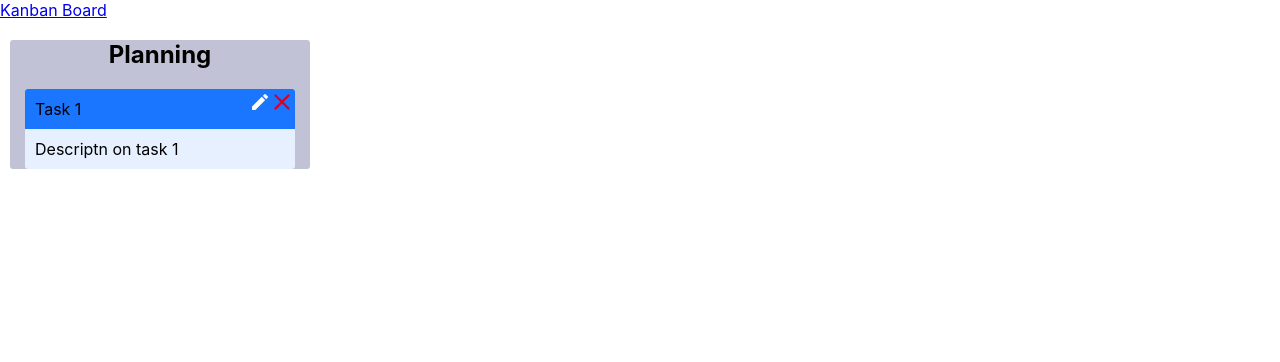
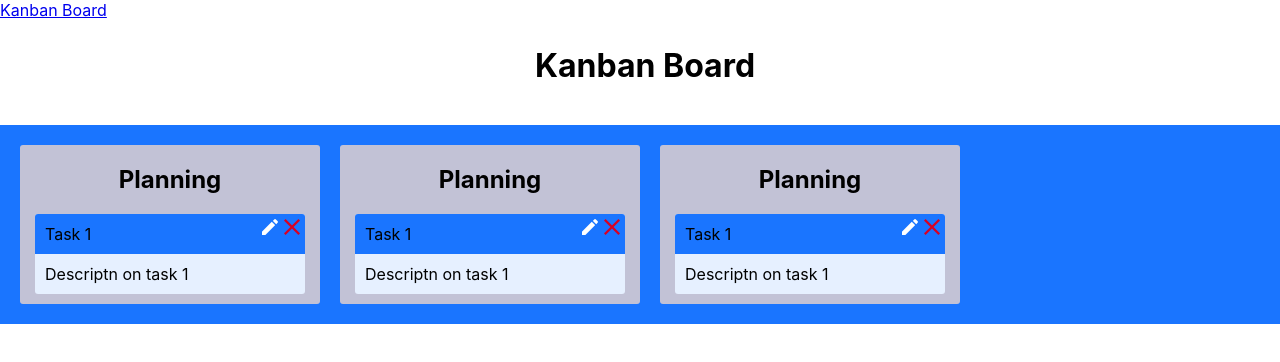
Before and after one commit to aadesh-agarwal8888/kanban-frontend, a React (Create React App) app: page /home in a window 1280 px wide. Shown: the top 362 px of the page. Built offline with nearby package versions, Linux system fonts and the light colour scheme.

Commit message:
Board Created and multiple lanes added

```diff
--- a/src/compnents/board/board.component.jsx
+++ b/src/compnents/board/board.component.jsx
@@ -0,0 +1,33 @@
+import React from 'react';
+import Lane from './lane/lane.component';
+import './board.styles.scss'
+
+class Board extends React.Component{
+
+    constructor(props) {
+        super(props);
+        this.state = {
+            title: "Kanban Board"
+        }
+    }
+
+    render() {
+        return(
+            <div className='board'>
+              <div className='header'>
+                <h1>{this.state.title}</h1>
+              </div>
+              <div className='content'>
+                <div className='lane-container'>
+                  <Lane />
+                  <Lane />
+                  <Lane />
+                </div>
+              </div>
+            </div>
+        )
+    }
+
+}
+
+export default Board;
--- /dev/null
+++ b/src/compnents/board/board.styles.scss
@@ -0,0 +1,23 @@
+.board {
+    display: flex;
+    flex-flow: column;
+    width: 100%;
+}
+
+.header {
+    padding: 5px;
+}
+
+.content {
+    flex: 1;
+    display: flex;
+    overflow-x: auto;
+    overflow-y: none;
+    background-color: #1a75ff;
+    padding: 10px;
+}
+
+.lane-container {
+    min-height: min-content;
+    display: flex;
+}
--- a/src/compnents/board/lane/lane.styles.scss
+++ b/src/compnents/board/lane/lane.styles.scss
@@ -4,5 +4,4 @@
     margin: 10px;
     border-radius: 3px;
     background-color: #c2c2d6;
-    height: 90%
 }
--- a/src/pages/home/home.page.jsx
+++ b/src/pages/home/home.page.jsx
@@ -1,5 +1,6 @@
 import React from 'react';
 import { Navbar } from "react-bootstrap";
+import Board from '../../compnents/board/board.component';
 import Card from '../../compnents/board/card/card.component';
 import Lane from '../../compnents/board/lane/lane.component';
 
@@ -25,7 +26,7 @@ class HomeScreen extends React.Component {
                 <Navbar bg="dark" variant="dark">
                     <Navbar.Brand href="#home">Kanban Board</Navbar.Brand>
                 </Navbar>
-                <Lane />
+                <Board />
             </div>
         )
     }
```
